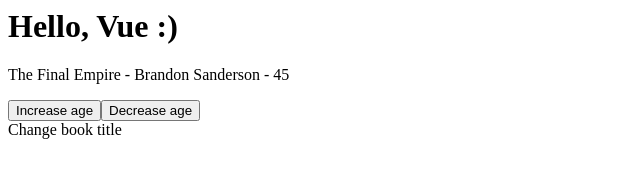
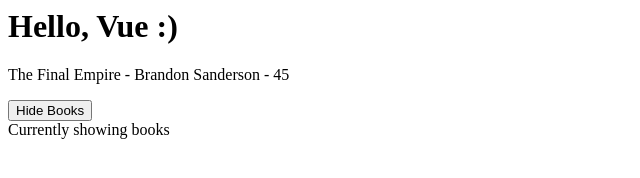
Before and after one commit to elizamthomas1994/learning_Vue_js, a plain HTML site: page index.html in a window 1280 px wide. Shown: the whole page, without its empty margins (0-640 px from the left). Drawn offline with nearby package versions, Linux system fonts and the light colour scheme.

Commit message:
Implemented ability to toggle elements through conditional rendering

```diff
--- a/app.js
+++ b/app.js
@@ -1,14 +1,15 @@
 const app = Vue.createApp({
   data() {
     return {
+      showBooks: true,
       title: 'The Final Empire',
       author: 'Brandon Sanderson',
       age: 45
     }
   },
   methods: {
-    changeTitle(title) {
-      this.title = title
+    toggleShowBooks() {
+      this.showBooks = !this.showBooks
     }
   }
 })
--- a/index.html
+++ b/index.html
@@ -10,11 +10,16 @@
     <h1>Hello, Vue :)</h1>
 
     <div id="app">
-      <p>{{ title }} - {{ author }} - {{ age }}</p>
+      <div v-if="showBooks">
+        <p>{{ title }} - {{ author }} - {{ age }}</p>
+      </div>
 
-      <button v-on:click="age++">Increase age</button>
-      <button v-on:click="age--">Decrease age</button>
-      <div @click="changeTitle('Oathbringer')">Change book title</div>
+      <button @click="toggleShowBooks">
+        <span v-if="showBooks">Hide Books</span>
+        <span v-else>Show Books</span>
+      </button>
+
+      <div v-show="showBooks">Currently showing books</div>
     </div>
 
     <script src="app.js"></script>
```
